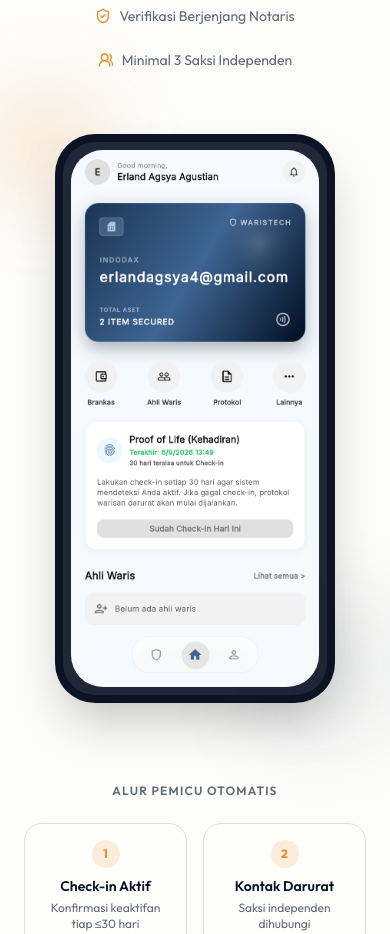
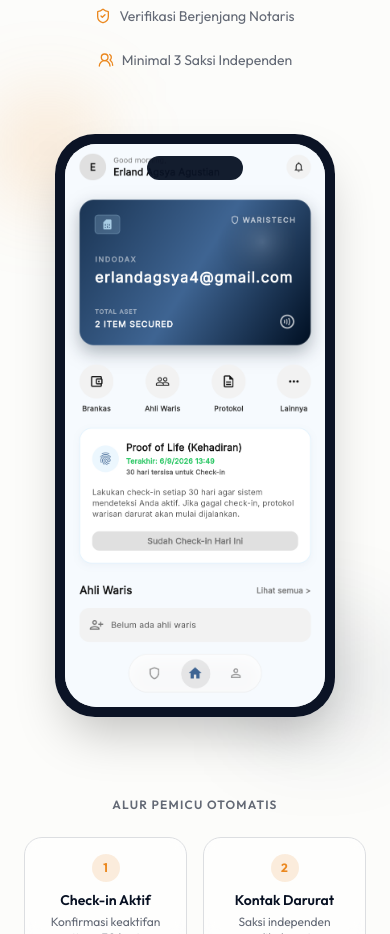
Before and after one commit to erlaaaand/waristech-web, a Next.js app: page / in a window 390 px wide. Shown: the part 840-1774 px from the top of the page. Built offline with nearby package versions, Linux system fonts and the light colour scheme.

Commit message:
style: fix phone mockup bezel thickness and screenshot cropping issue

```diff
--- a/src/components/public/hero-section.tsx
+++ b/src/components/public/hero-section.tsx
@@ -157,9 +157,12 @@ export function HeroSection() {
           <motion.div
             whileHover={{ scale: 1.015 }}
             transition={{ duration: 0.3, ease: "easeOut" }}
-            className="relative mx-auto w-[280px] rounded-[2.5rem] border-8 border-foreground/90 bg-foreground/90 p-2 shadow-2xl sm:w-[320px]"
+            className="relative mx-auto w-[280px] rounded-[2.5rem] border-[10px] border-foreground/90 bg-foreground/90 shadow-2xl sm:w-[320px]"
           >
-            <div className="relative aspect-[9/19.5] w-full overflow-hidden rounded-[2rem]">
+            {/* Dynamic Island / Notch */}
+            <div className="absolute left-1/2 top-3 z-10 h-6 w-24 -translate-x-1/2 rounded-full bg-foreground/95" />
+
+            <div className="relative aspect-[9/19.5] w-full overflow-hidden rounded-[2rem] bg-background">
               <Image
                 src="/app-screenshot-home.png"
                 alt="Tampilan dashboard brankas digital WarisTech"
```
